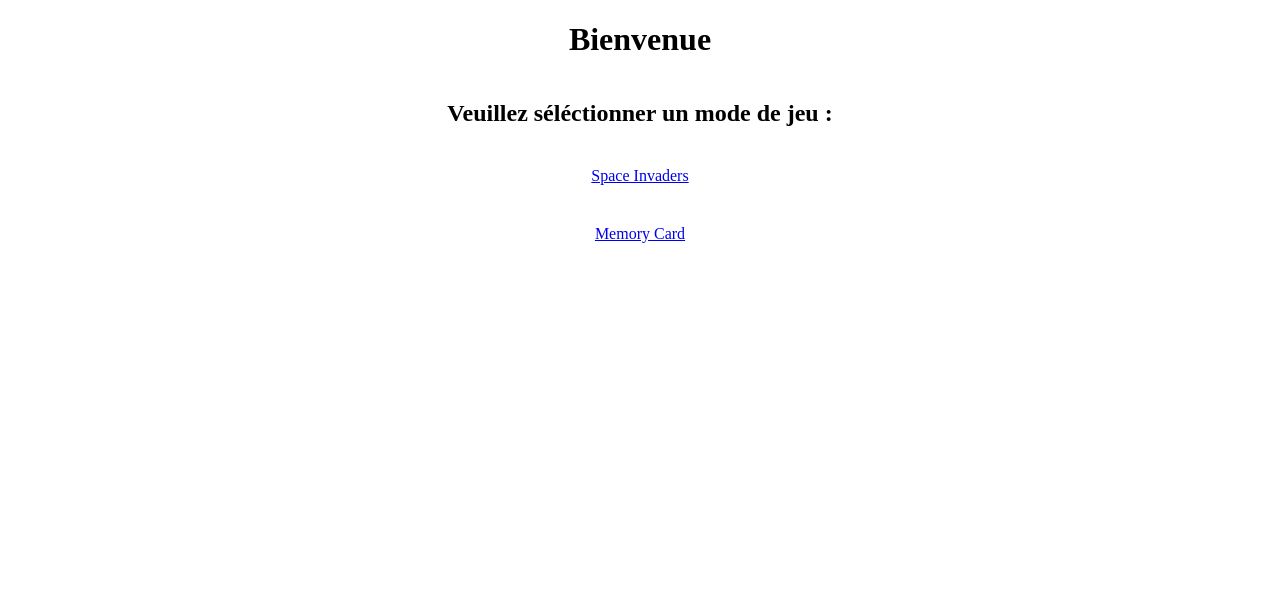
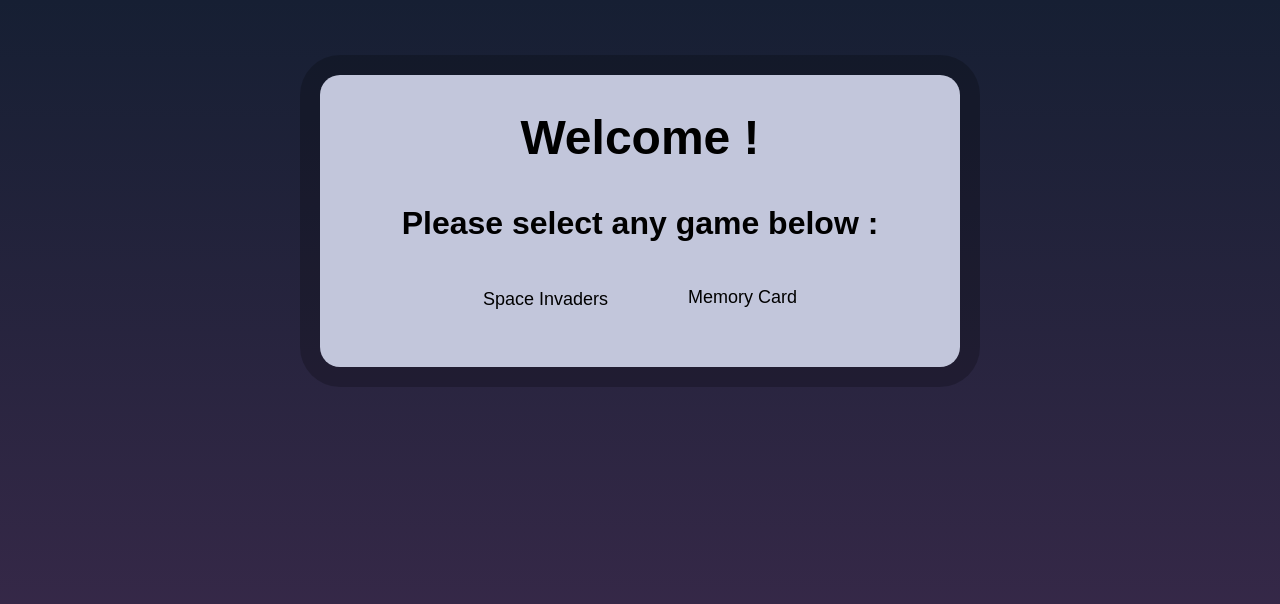
Before and after one commit to MohamedNiaissa/ProjetJsAvancee, a plain HTML site: page index.html in a window 1280 px wide. Drawn offline with Linux system fonts and the light colour scheme.

Commit message:
Added a better index, fitting the Memory Card Game design

```diff
--- a/index.html
+++ b/index.html
@@ -4,42 +4,44 @@
     <meta charset="UTF-8">
     <meta http-equiv="X-UA-Compatible" content="IE=edge">
     <meta name="viewport" content="width=device-width, initial-scale=1.0">
+    <link rel="stylesheet" href="style.css">
     <title>Index</title>
-
-    <style>
-        h1{
-            text-align: center;
-        }
-        .conteneur{
-            display: flex;
-            flex-direction: column;
-            align-items: center;
-        }
-
-        div{
-            margin: 20px;
-        }
-    </style>
 </head>
 <body>
 
-    <h1> Bienvenue </h1>
+    <div class="gameChoiceMenu">
 
-    <div class="conteneur">
+        <div class="container">
 
-        <h2> Veuillez séléctionner un mode de jeu : </h2>
+            <h1 class="gameChoiceTitle">Welcome !</h1>
 
-        <div class="spaceivaders">
-            <a href="/Projet/Space_Invaders/index.html"> Space Invaders </a>
-        </div>
+            <h2 class="choice">Please select any game below :</h2>
 
-        <div class="memorycard">
-           <a href="/Projet/MemoryCard/index.html"> Memory Card </a>
+            <div class="games">
+                <div class="spaceinvaders">
+                    <div class="btn">
+                        <a class="test" href="./Space_Invaders/index.html"> Space Invaders </a>
+                    </div>
+                </div>
+
+                <div class="memorycard">
+                    <div class="btn">
+                        <a class="test" href="./MemoryCard/index.html"> Memory Card </a>
+                    </div>
+                </div>
+            </div>
+
         </div>
 
     </div>
 
-
-
+    <script>
+        const getButton = document.querySelectorAll(".test");
+        [...getButton].forEach(el => {
+            el.addEventListener("mousemove", function() {
+                el.classList.add("animate");
+            }, {once: true})
+        })
+    </script>
 </body>
 </html>
--- /dev/null
+++ b/style.css
@@ -0,0 +1,110 @@
+*, ::before, ::after {
+  box-sizing: border-box;
+  margin: 0;
+  padding: 0;
+  color: black;
+}
+
+.memoryCard > a {
+  width: 100%;
+}
+
+body {
+  font-family: Arial, Helvetica, sans-serif;
+	background: linear-gradient(to top, #3f2b4e, #161f33) no-repeat fixed;
+}
+
+.gameChoiceMenu{
+  display: flex;
+  flex-direction: column;
+  align-items: center;
+}
+
+.gameChoiceTitle {
+  margin-top: 20px;
+  font-size: 3em;
+}
+
+.container {
+  display: flex;
+  flex-direction: column;
+  align-items: center;
+
+  width: 50%;
+  padding: 15px;
+  margin-top: 75px;
+  box-shadow: 0 0 0 20px rgba(0, 0, 0, 0.219);
+  border-radius: 20px;
+  background-color: #c2c6db;
+}
+
+.choice {
+  margin-top: 40px;
+  font-size: 2em;
+}
+
+.games {
+  display: flex;
+  flex-direction: row;
+  align-items: center;
+}
+
+.spaceinvaders {
+  margin-top: 5px;
+}
+
+.btn, .test {
+  display: inline-block;
+  position: relative;
+  padding-bottom: 3px;
+  margin-right: 10px;
+  padding: 20px;
+  font-size: large;
+  text-decoration: none;
+}
+
+.btn:last-child, .test:last-child {
+  margin-right: 0;
+}
+
+.btn:after {
+  content: '';
+  display: block;
+  margin: auto;
+  height: 2px;
+  width: 0px;
+  transition: width 1s ease, background-color 1s ease;
+}
+
+.btn:before {
+  content: '';
+  display: block;
+  margin: auto;
+  left    : 0;
+  bottom  : 0;
+  height: 2px;
+  width: 0px;
+  transition: width 1s ease, background-color 1s ease;
+}
+
+.btn:hover:before {
+  width: 100%;
+  background: rgb(48, 43, 70);
+}
+
+.btn:hover:after {
+  width: 100%;
+  background: rgb(48, 43, 70);
+}
+
+.test {
+  border-radius: 3px;
+}
+
+.test:hover {
+  background-color: #7b8aaa4f;
+}
+
+.animate {
+  transition: ease-in-out 1s;
+}
```
Also changed, not shown: MemoryCard/app.js (line endings or trailing spaces).
